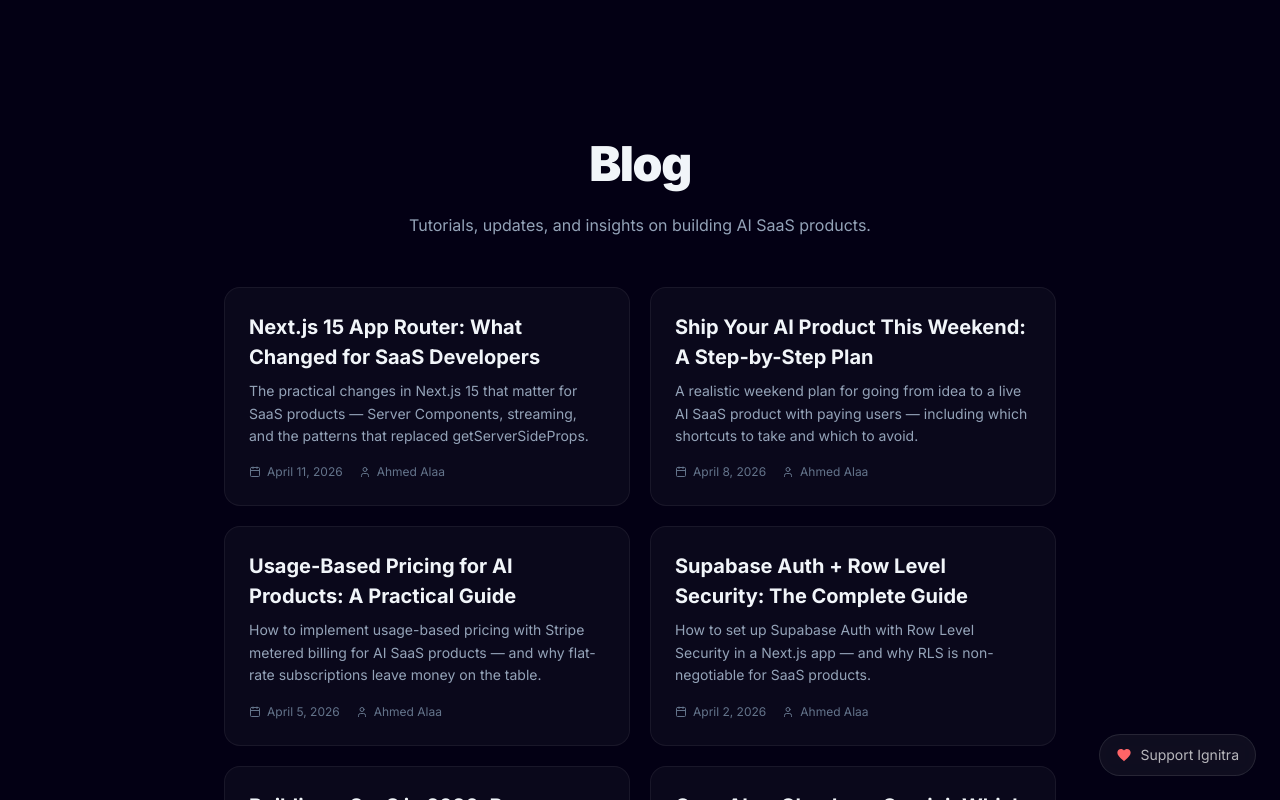
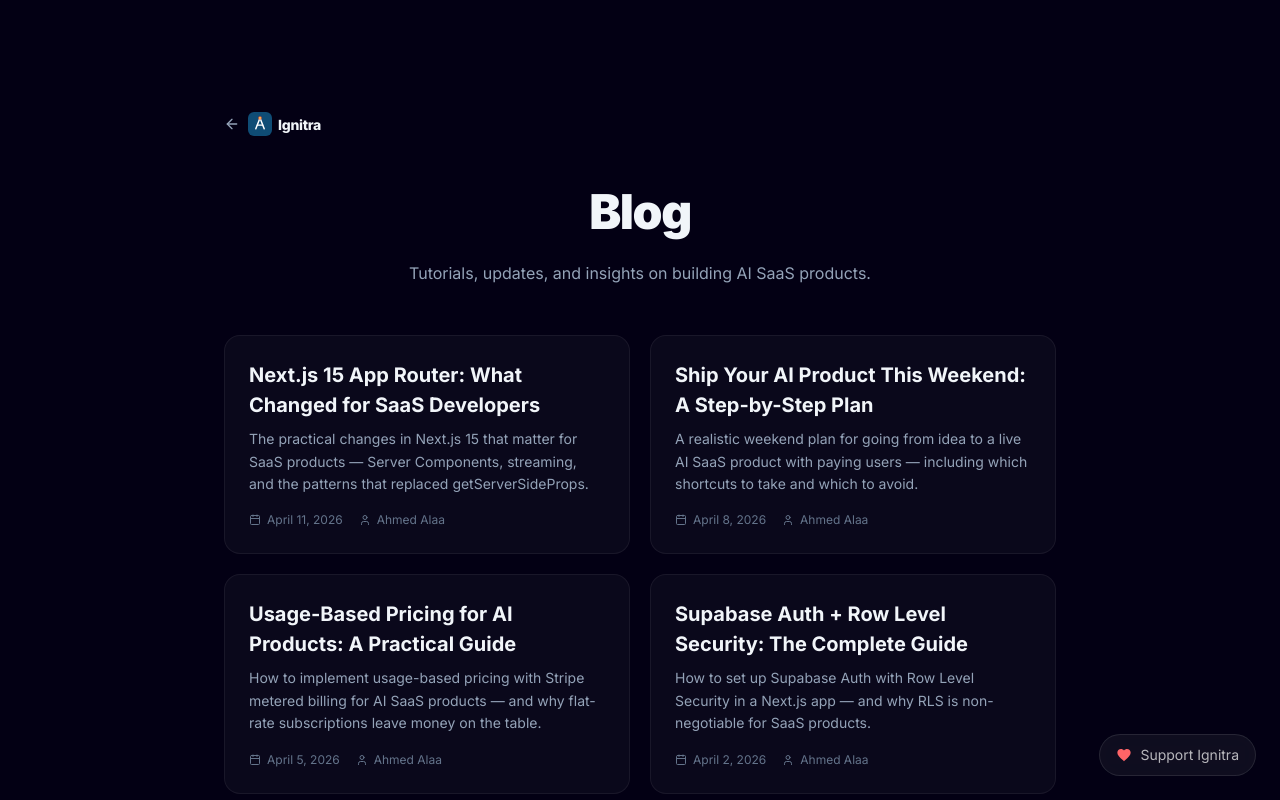
Before and after one commit to AhmedMedo/ship-ai, a Next.js app: page /blog in a window 1280 px wide. Shown: the top 800 px of the page. Built offline with nearby package versions, Linux system fonts and the light colour scheme; no server answers.

Commit message:
feat: enhance blog navigation with back link and home link, improve layout for better user experience

```diff
--- a/src/app/(marketing)/blog/[slug]/page.tsx
+++ b/src/app/(marketing)/blog/[slug]/page.tsx
@@ -69,15 +69,23 @@ export default async function BlogPostPage({ params }: Props) {
         type="application/ld+json"
         dangerouslySetInnerHTML={{ __html: JSON.stringify(jsonLd) }}
       />
-      {/* Back link */}
+      {/* Back links */}
+      <div className="mb-8 flex flex-wrap items-center gap-x-4 gap-y-2 text-[13px] font-medium">
         <Link
           href="/blog"
-        className="mb-8 inline-flex items-center gap-1.5 text-[13px] font-medium transition-colors"
+          className="inline-flex items-center gap-1.5 transition-colors hover:opacity-90"
           style={{ color: '#64748B' }}
         >
-        <ArrowLeft className="h-3.5 w-3.5" />
+          <ArrowLeft className="h-3.5 w-3.5 shrink-0" aria-hidden />
           Back to blog
         </Link>
+        <span className="select-none text-white/10" aria-hidden>
+          |
+        </span>
+        <Link href="/" className="transition-colors hover:opacity-90" style={{ color: '#64748B' }} aria-label="Ignitra home">
+          Home
+        </Link>
+      </div>
 
       {/* Header */}
       <h1
--- a/src/app/(marketing)/blog/page.tsx
+++ b/src/app/(marketing)/blog/page.tsx
@@ -1,7 +1,8 @@
 import type { Metadata } from 'next';
 import Link from 'next/link';
 import { getAllPosts } from '@/lib/blog';
-import { Calendar, User } from 'lucide-react';
+import { Calendar, User, ArrowLeft } from 'lucide-react';
+import { Logo } from '@/components/shared/logo';
 
 export const metadata: Metadata = {
   title: 'Blog — Ignitra',
@@ -25,7 +26,18 @@ export default function BlogPage() {
   const posts = getAllPosts();
 
   return (
-    <div className="mx-auto max-w-[880px] px-6 pb-20 pt-32">
+    <div className="mx-auto max-w-[880px] px-6 pb-20 pt-24 sm:pt-28">
+      <div className="mb-10 flex justify-start">
+        <Link
+          href="/"
+          className="inline-flex items-center gap-2 rounded-lg text-[14px] font-medium transition-colors hover:opacity-90"
+          style={{ color: '#94A3B8' }}
+          aria-label="Back to Ignitra home"
+        >
+          <ArrowLeft className="h-4 w-4 shrink-0" aria-hidden />
+          <Logo size="sm" />
+        </Link>
+      </div>
       <h1
         className="mb-3 text-center font-black"
         style={{ fontSize: 'clamp(32px, 5vw, 48px)', letterSpacing: '-0.03em', color: '#F1F5F9' }}
```
Lines whose indentation alone changed are shown as unchanged.
